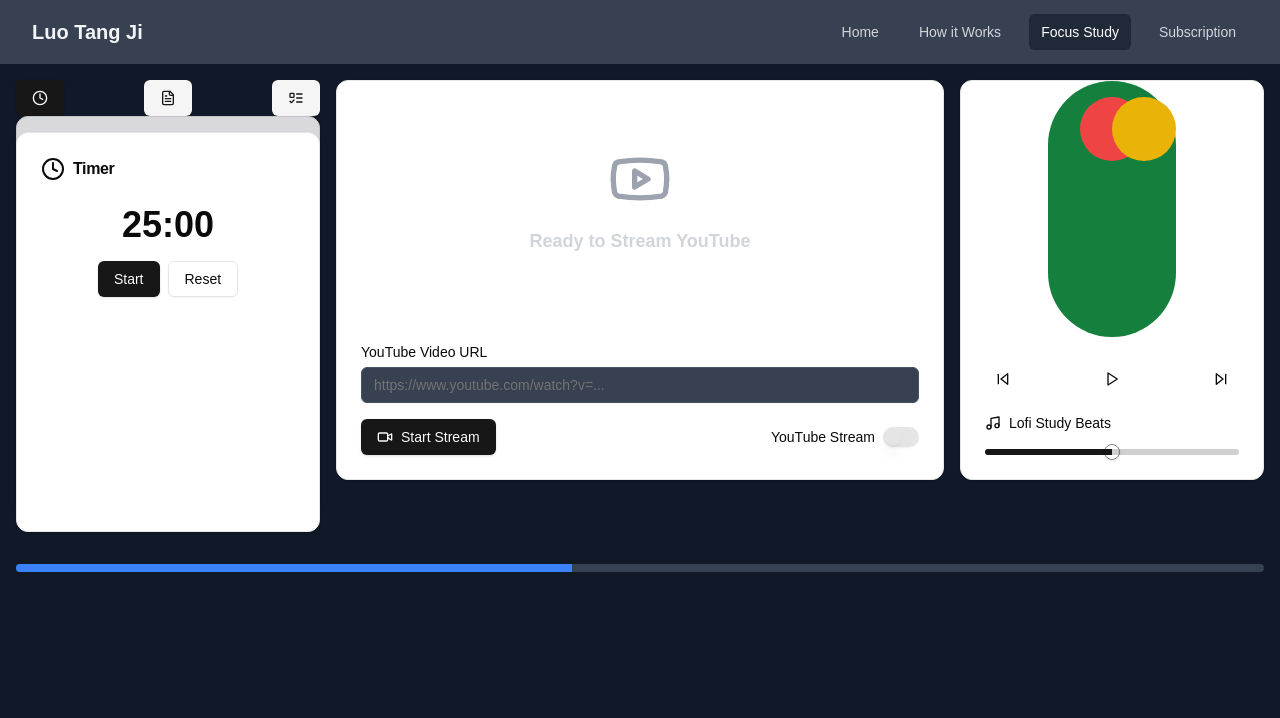
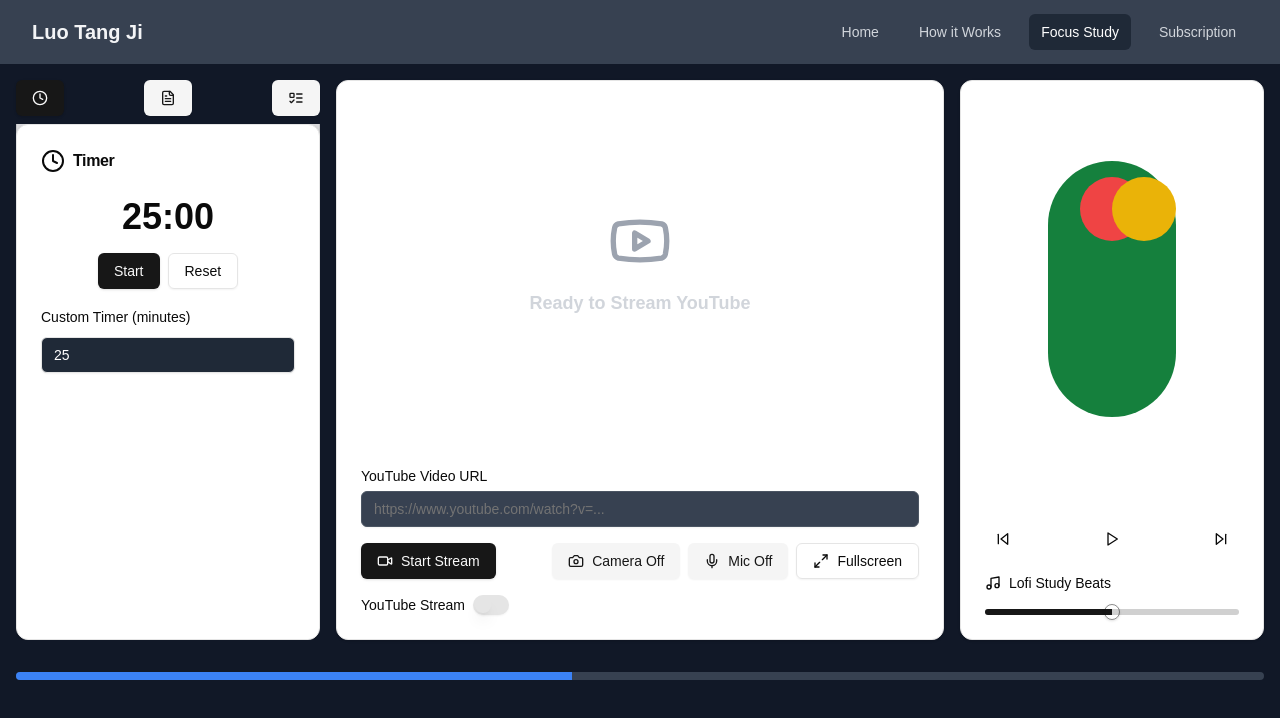
Before and after one commit to ahmedmsayeem/Luo_Tang_Ji, a Next.js app: page /admin in a window 1280 px wide. Shown: the top 718 px of the page. Built offline with nearby package versions, Linux system fonts and the light colour scheme.

Commit message:
discussion option looks good

```diff
--- a/src/components/main/Cards.tsx
+++ b/src/components/main/Cards.tsx
@@ -1,12 +1,12 @@
 'use client'
 
-import React, { useState } from "react"
+import React, { useState, useRef, useEffect } from "react"
 import { Button } from "@/components/ui/button"
 import { Card, CardContent } from "@/components/ui/card"
 import { Input } from "@/components/ui/input"
 import { Label } from "@/components/ui/label"
 import { Switch } from "@/components/ui/switch"
-import { Users, Video, Youtube } from "lucide-react"
+import { Users, Video, Youtube, Mic, Camera, Maximize2, Minimize2 } from "lucide-react"
 
 // Replace with your local video file paths
 const videoLinks = [
@@ -22,6 +22,24 @@ export default function VideoStreaming() {
   const [isGroupDiscussion, setIsGroupDiscussion] = useState(false)
   const [youtubeUrl, setYoutubeUrl] = useState("")
   const [isStreaming, setIsStreaming] = useState(false)
+  const [isFullscreen, setIsFullscreen] = useState(false)
+  const [isCameraOn, setIsCameraOn] = useState(false)
+  const [isMicrophoneOn, setIsMicrophoneOn] = useState(false)
+
+  const userVideoRef = useRef<HTMLVideoElement>(null)
+  const videoGridRef = useRef<HTMLDivElement>(null)
+
+  useEffect(() => {
+    const handleFullscreenChange = () => {
+      setIsFullscreen(!!document.fullscreenElement)
+    }
+
+    document.addEventListener('fullscreenchange', handleFullscreenChange)
+
+    return () => {
+      document.removeEventListener('fullscreenchange', handleFullscreenChange)
+    }
+  }, [])
 
   const handleToggle = () => {
     setIsGroupDiscussion(!isGroupDiscussion)
@@ -36,13 +54,67 @@ export default function VideoStreaming() {
     setIsStreaming(false)
   }
 
+  const handleToggleFullscreen = () => {
+    if (!isFullscreen) {
+      if (videoGridRef.current) {
+        videoGridRef.current.requestFullscreen()
+      }
+    } else {
+      document.exitFullscreen()
+    }
+  }
+
+  const handleCameraToggle = async () => {
+    if (!isCameraOn) {
+      try {
+        const stream = await navigator.mediaDevices.getUserMedia({ video: true, audio: isMicrophoneOn })
+        if (userVideoRef.current) {
+          userVideoRef.current.srcObject = stream
+          setIsCameraOn(true)
+        }
+      } catch (error) {
+        console.error("Error accessing camera:", error)
+      }
+    } else {
+      if (userVideoRef.current && userVideoRef.current.srcObject) {
+        const tracks = (userVideoRef.current.srcObject as MediaStream).getTracks()
+        tracks.forEach(track => track.stop())
+      }
+      setIsCameraOn(false)
+    }
+  }
+
+  const handleMicrophoneToggle = async () => {
+    if (!isMicrophoneOn) {
+      try {
+        const stream = await navigator.mediaDevices.getUserMedia({ audio: true })
+        setIsMicrophoneOn(true)
+        if (userVideoRef.current && userVideoRef.current.srcObject) {
+          const videoTrack = (userVideoRef.current.srcObject as MediaStream).getVideoTracks()[0]
+          if (videoTrack) {
+            (userVideoRef.current.srcObject as MediaStream).addTrack(stream.getAudioTracks()[0])
+          }
+        }
+      } catch (error) {
+        console.error("Error accessing microphone:", error)
+      }
+    } else {
+      if (userVideoRef.current && userVideoRef.current.srcObject) {
+        const audioTrack = (userVideoRef.current.srcObject as MediaStream).getAudioTracks()[0]
+        if (audioTrack) {
+          (userVideoRef.current.srcObject as MediaStream).removeTrack(audioTrack)
+        }
+      }
+      setIsMicrophoneOn(false)
+    }
+  }
+
   return (
-    <div className="w-full lg:w-1/2 space-y-4">
-      <Card className="h-[400px] flex flex-col">
-        <CardContent className="flex-grow flex items-center justify-center p-6">
+    <div className="w-full h-full"> {/* Full width and height */}
+      <Card className={`flex flex-col w-full h-full ${isFullscreen ? 'fixed inset-0 z-50' : 'h-[100%]'}`}>
+        <CardContent ref={videoGridRef} className="flex-grow flex items-center justify-center p-6 relative w-full h-full">
           {isStreaming ? (
             isGroupDiscussion ? (
-              // Display 6 videos in grid layout for Group Discussion
               <div className="w-full h-full bg-gray-800 rounded-lg grid grid-cols-2 md:grid-cols-3 gap-2">
                 {videoLinks.map((videoSrc, index) => (
                   <div key={index} className="bg-gray-700 w-full h-full rounded-lg overflow-hidden">
@@ -56,7 +128,6 @@ export default function VideoStreaming() {
                 ))}
               </div>
             ) : (
-              // YouTube streaming mode
               <div className="w-full h-full bg-gray-800 rounded-lg flex items-center justify-center">
                 {youtubeUrl ? (
                   <iframe
@@ -83,6 +154,14 @@ export default function VideoStreaming() {
               </p>
             </div>
           )}
+          {isCameraOn && (
+            <video
+              ref={userVideoRef}
+              autoPlay
+              muted={!isMicrophoneOn}
+              className="absolute bottom-4 right-4 w-32 h-32 rounded-full border-2 border-white object-cover"
+            />
+          )}
         </CardContent>
         <CardContent className="p-6">
           <div className="flex flex-col gap-4">
@@ -99,7 +178,7 @@ export default function VideoStreaming() {
                 />
               </div>
             )}
-            <div className="flex items-center justify-between">
+            <div className="flex items-center justify-between gap-4 flex-wrap">
               <Button
                 onClick={isStreaming ? handleStopStream : handleStartStream}
                 variant={isStreaming ? "destructive" : "default"}
@@ -117,6 +196,22 @@ export default function VideoStreaming() {
                   </>
                 )}
               </Button>
+
+              <div className="flex items-center gap-2 flex-wrap">
+                <Button onClick={handleCameraToggle} variant={isCameraOn ? "default" : "secondary"} className="flex items-center gap-2">
+                  <Camera className="h-4 w-4" />
+                  {isCameraOn ? "Camera On" : "Camera Off"}
+                </Button>
+                <Button onClick={handleMicrophoneToggle} variant={isMicrophoneOn ? "default" : "secondary"} className="flex items-center gap-2">
+                  <Mic className="h-4 w-4" />
+                  {isMicrophoneOn ? "Mic On" : "Mic Off"}
+                </Button>
+                <Button onClick={handleToggleFullscreen} variant="outline" className="flex items-center gap-2">
+                  {isFullscreen ? <Minimize2 className="h-4 w-4" /> : <Maximize2 className="h-4 w-4" />}
+                  {isFullscreen ? "Exit Fullscreen" : "Fullscreen"}
+                </Button>
+              </div>
+
               <div className="flex items-center space-x-2">
                 <Label htmlFor="stream-mode" className="text-sm">
                   {isGroupDiscussion ? "Group Discussion" : "YouTube Stream"}
@@ -135,8 +230,7 @@ export default function VideoStreaming() {
   )
 }
 
-function getYoutubeVideoId(url: string) {
-  const regExp = /^.*(youtu.be\/|v\/|u\/\w\/|embed\/|watch\?v=|\&v=)([^#\&\?]*).*/
-  const match = url.match(regExp)
-  return (match && match[2].length === 11) ? match[2] : null
+const getYoutubeVideoId = (url: string) => {
+  const match = url.match(/(?:https?:\/\/)?(?:www\.)?(?:youtube\.com\/(?:[^\/\n\s]+\/\S+\/|(?:v|e(?:mbed)?)\/|.*[?&]v=)|youtu\.be\/)([^&\n]{11})/)
+  return match ? match[1] : ''
 }
--- a/src/pages/admin.tsx
+++ b/src/pages/admin.tsx
@@ -7,7 +7,7 @@ import { Slider } from "@/components/ui/slider"
 import { Input } from "@/components/ui/input"
 import { Label } from "@/components/ui/label"
 import { Tabs, TabsContent, TabsList, TabsTrigger } from "@/components/ui/tabs"
-import { Clock, FileText, ListTodo, Music, Play, Pause, SkipBack, SkipForward, Plus, Trash2 } from "lucide-react"
+import { Clock, FileText, ListTodo, Music, Play, Pause, SkipBack, SkipForward, Plus, Trash2, Edit2, Save, } from "lucide-react"
 import { toast, Toaster } from 'sonner'
 import VideoStreaming from '@/components/main/Cards'
 
@@ -15,16 +15,20 @@ export default function StudyPage() {
   const [activeCard, setActiveCard] = useState('timer')
   const [isPlaying, setIsPlaying] = useState(false)
   const [progress, setProgress] = useState(0)
-  const [timer, setTimer] = useState(25 * 60) // 25 minutes in seconds
+  const [timer, setTimer] = useState(25 * 60)
   const [isTimerRunning, setIsTimerRunning] = useState(false)
   const [notes, setNotes] = useState([{ id: 1, title: 'Note 1', content: '' }])
   const [activeNoteId, setActiveNoteId] = useState(1)
+  const [editingNoteId, setEditingNoteId] = useState<number|null>(null)
+  const [editingNoteTitle, setEditingNoteTitle] = useState('')
   const [todos, setTodos] = useState([
     { id: 1, text: 'Complete assignment', completed: false },
     { id: 2, text: 'Review notes', completed: false },
     { id: 3, text: 'Prepare for exam', completed: false },
   ])
   const [newTodo, setNewTodo] = useState('')
+  const [editingTodoId, setEditingTodoId] = useState<number|null>(null)
+  const [editingTodoText, setEditingTodoText] = useState('')
 
   useEffect(() => {
     const progressTimer = setInterval(() => {
@@ -84,6 +88,25 @@ export default function StudyPage() {
     ))
   }
 
+  const handleDeleteNote = (id: number) => {
+    setNotes(notes.filter(note => note.id !== id))
+    if (activeNoteId === id) {
+      setActiveNoteId(notes[0]?.id)
+    }
+  }
+
+  const handleEditNoteTitle = (id: number, title: string) => {
+    setEditingNoteId(id)
+    setEditingNoteTitle(title)
+  }
+
+  const handleSaveNoteTitle = () => {
+    setNotes(notes.map(note =>
+      note.id === editingNoteId ? { ...note, title: editingNoteTitle } : note
+    ))
+    setEditingNoteId(null)
+  }
+
   const handleAddTodo = () => {
     if (newTodo.trim()) {
       setTodos([...todos, { id: todos.length + 1, text: newTodo, completed: false }])
@@ -101,6 +124,18 @@ export default function StudyPage() {
     setTodos(todos.filter(todo => todo.id !== id))
   }
 
+  const handleEditTodo = (id: number, text: string) => {
+    setEditingTodoId(id)
+    setEditingTodoText(text)
+  }
+
+  const handleSaveTodo = () => {
+    setTodos(todos.map(todo =>
+      todo.id === editingTodoId ? { ...todo, text: editingTodoText } : todo
+    ))
+    setEditingTodoId(null)
+  }
+
   const cards = [
     { id: 'timer', title: 'Timer', icon: <Clock className="h-6 w-6" /> },
     { id: 'notes', title: 'Notes', icon: <FileText className="h-6 w-6" /> },
@@ -109,9 +144,9 @@ export default function StudyPage() {
 
   return (
     <div className="min-h-screen bg-gray-900 text-white p-4">
-      <div className="flex flex-col lg:flex-row gap-4">
+      <div className="flex flex-col lg:flex-row gap-4 h-[70vh]">
         {/* Left side - Cards */}
-        <div className="w-full lg:w-1/4 space-y-4">
+        <div className="w-full lg:w-1/4 flex flex-col h-full">
           <div className="flex justify-between mb-2">
             {cards.map((card) => (
               <Button
@@ -124,11 +159,11 @@ export default function StudyPage() {
               </Button>
             ))}
           </div>
-          <div className="relative h-[400px]">
+          <div className="relative flex-grow overflow-hidden">
             {cards.map((card) => (
               <Card
                 key={card.id}
-                className={`absolute inset-0 transition-all duration-300 ease-in-out ${
+                className={`absolute inset-0 transition-all duration-300 ease-in-out overflow-auto ${
                   activeCard === card.id
                     ? 'z-20 opacity-100 translate-y-0'
                     : 'z-10 opacity-60 -translate-y-4'
@@ -152,15 +187,61 @@ export default function StudyPage() {
                         )}
                         <Button onClick={handleResetTimer} variant="outline">Reset</Button>
                       </div>
+                      <div className="space-y-2">
+                        <Label>Custom Timer (minutes)</Label>
+                        <Input
+                          type="number"
+                          min="1"
+                          max="120"
+                          value={Math.floor(timer / 60)}
+                          onChange={(e) => setTimer(parseInt(e.target.value) * 60)}
+                          className="bg-gray-800 text-white"
+                        />
+                      </div>
                     </div>
                   )}
                   {card.id === 'notes' && (
                     <div className="space-y-4">
                       <Tabs value={activeNoteId.toString()} onValueChange={(value) => setActiveNoteId(parseInt(value))}>
                         <div className="flex items-center justify-between mb-2">
-                          <TabsList>
+                          <TabsList className="bg-gray-800">
                             {notes.map((note) => (
-                              <TabsTrigger key={note.id} value={note.id.toString()}>{note.title}</TabsTrigger>
+                              <TabsTrigger key={note.id} value={note.id.toString()} className="data-[state=active]:bg-gray-700">
+                                {editingNoteId === note.id ? (
+                                  <Input
+                                    value={editingNoteTitle}
+                                    onChange={(e) => setEditingNoteTitle(e.target.value)}
+                                    onBlur={handleSaveNoteTitle}
+                                    className="w-24 bg-gray-800 text-white"
+                                  />
+                                ) : (
+                                  <span onClick={(e) => e.preventDefault()}>{note.title}</span>
+                                )}
+                                <Button
+                                  variant="ghost"
+                                  size="sm"
+                                  onClick={(e) => {
+                                    e.stopPropagation()
+                                    if (editingNoteId === note.id) {
+                                      handleSaveNoteTitle()
+                                    } else {
+                                      handleEditNoteTitle(note.id, note.title)
+                                    }
+                                  }}
+                                >
+                                  {editingNoteId === note.id ? <Save className="h-4 w-4" /> : <Edit2 className="h-4 w-4" />}
+                                </Button>
+                                <Button
+                                  variant="ghost"
+                                  size="sm"
+                                  onClick={(e) => {
+                                    e.stopPropagation()
+                                    handleDeleteNote(note.id)
+                                  }}
+                                >
+                                  <Trash2 className="h-4 w-4" />
+                                </Button>
+                              </TabsTrigger>
                             ))}
                           </TabsList>
                           <Button onClick={handleAddNote} size="sm"><Plus className="h-4 w-4" /></Button>
@@ -186,14 +267,23 @@ export default function StudyPage() {
                           placeholder="Add a new task"
                           value={newTodo}
                           onChange={(e) => setNewTodo(e.target.value)}
-                          className="flex-grow"
+                          onKeyPress={(e) => e.key === 'Enter' && handleAddTodo()}
+                          className="flex-grow bg-gray-800 text-white"
                         />
                         <Button onClick={handleAddTodo}>Add</Button>
                       </div>
                       <ul className="space-y-2 max-h-[250px] overflow-y-auto">
                         {todos.map((todo) => (
                           <li key={todo.id} className="flex items-center justify-between">
-                            <div className="flex items-center gap-2">
+                            {editingTodoId === todo.id ? (
+                              <Input
+                                value={editingTodoText}
+                                onChange={(e) => setEditingTodoText(e.target.value)}
+                                onBlur={handleSaveTodo}
+                                className="flex-grow bg-gray-800 text-white mr-2"
+                              />
+                            ) : (
+                              <div className="flex items-center gap-2 flex-grow">
                                 <input
                                   type="checkbox"
                                   id={`task${todo.id}`}
@@ -208,6 +298,15 @@ export default function StudyPage() {
                                   {todo.text}
                                 </Label>
                               </div>
+                            )}
+                            <div className="flex items-center">
+                              <Button
+                                variant="ghost"
+                                size="sm"
+                                onClick={() => editingTodoId === todo.id ? handleSaveTodo() : handleEditTodo(todo.id, todo.text)}
+                              >
+                                {editingTodoId === todo.id ? <Save className="h-4 w-4" /> : <Edit2 className="h-4 w-4" />}
+                              </Button>
                               <Button
                                 variant="ghost"
                                 size="sm"
@@ -215,6 +314,7 @@ export default function StudyPage() {
                               >
                                 <Trash2 className="h-4 w-4" />
                               </Button>
+                            </div>
                           </li>
                         ))}
                       </ul>
@@ -227,16 +327,18 @@ export default function StudyPage() {
         </div>
 
         {/* Center - Video area */}
+        <div className="w-full lg:w-1/2 h-full">
           <VideoStreaming />
+        </div>
 
         {/* Right side - Plant and Music Player */}
-        <div className="w-full lg:w-1/4 space-y-4">
-          <Card className="h-[400px] flex flex-col justify-between">
+        <div className="w-full lg:w-1/4 space-y-4 h-full">
+          <Card className="h-full flex flex-col justify-between">
             <CardContent className="flex-grow flex items-center justify-center">
               <div className="relative">
                 <div className="w-32 h-64 bg-green-700 rounded-full mx-auto" />
                 <div className="absolute top-4 left-1/2 -translate-x-1/2 w-16 h-16 bg-red-500 rounded-full" />
-                <div className="absolute top-4 right-0 w-16 h-16 bg-yellow-500 rounded-full" />
+                <div className="absolute top-4 right-0 w-16 h-16 bg-yellow-500  rounded-full" />
               </div>
             </CardContent>
             <CardContent>
```
Lines whose indentation alone changed are shown as unchanged.
